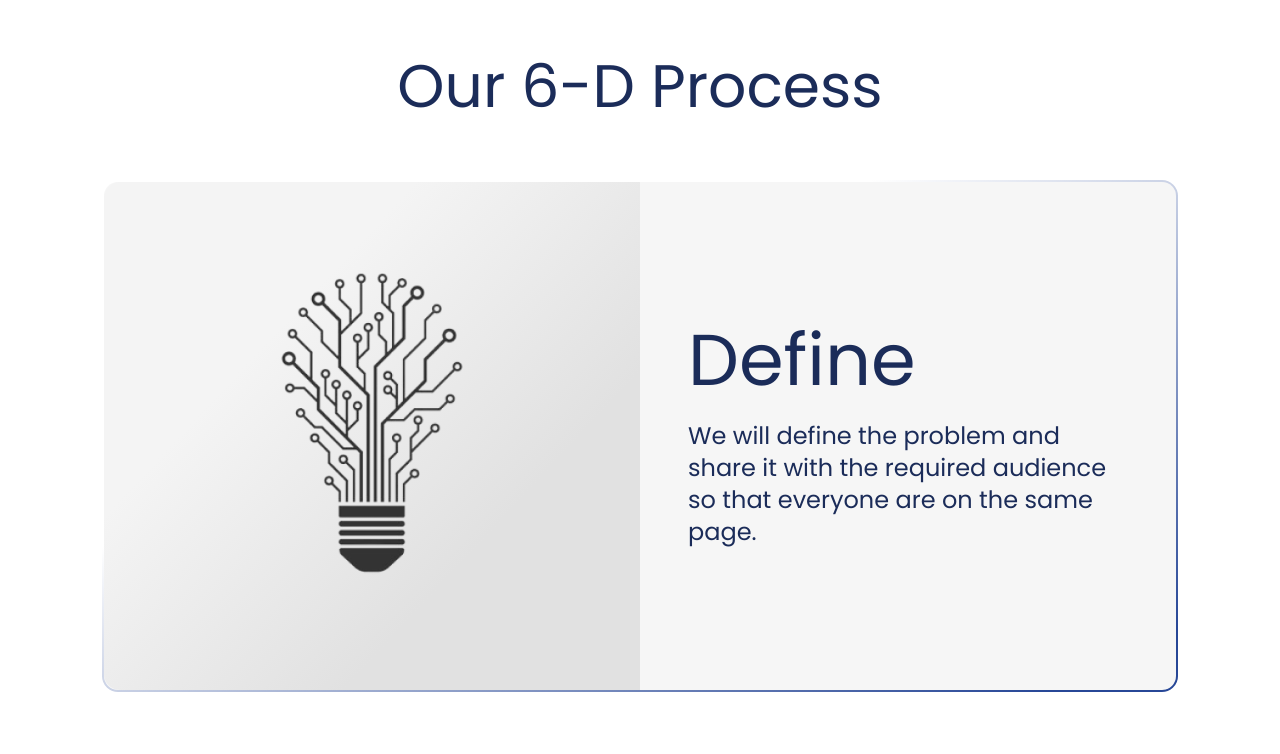
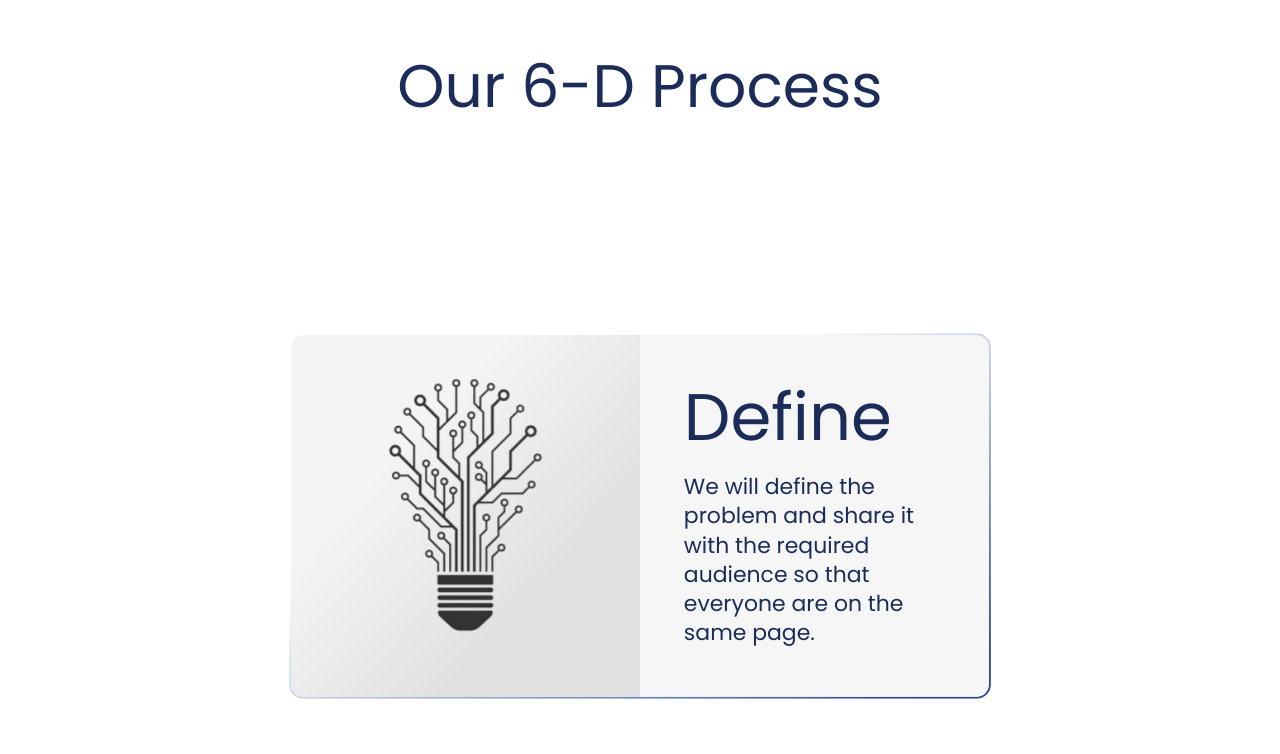
Before and after one commit to ajaykasturi/NeuSpaarX, a React (Vite) app in the folder frontend/: page /about in a window 1280 px wide. Shown: the part 860-1614 px from the top of the page. Built offline with nearby package versions, Linux system fonts and the light colour scheme.

Commit message:
Merge Stacked Cards

```diff
--- a/frontend/src/components/6DProcess/D6Card.jsx
+++ b/frontend/src/components/6DProcess/D6Card.jsx
@@ -1,10 +1,27 @@
-import React from "react";
+import React, { useRef } from "react";
+import { motion, useScroll, useTransform } from "framer-motion";
+function D6Card({ card, i, progress, targetScale, range }) {
+  const container = useRef(null);
+  const { scrollYProgress } = useScroll({
+    target: container,
+    offset: ["start end", "start start"],
+  });
 
-function D6Card({ card }) {
+  const scaleImg = useTransform(scrollYProgress, [0, 1], [2, 1]);
+  const scale = useTransform(progress, range, [1, targetScale]);
   return (
-    <div className="grid grid-cols-2 grid-rows-1 gradient-border rounded-2xl break-words [aspect-ratio: 75 / 32] h-[32rem] sticky top-36">
-      <div className="bg-D6Img rounded-l-2xl">
-        <img src={card.img} className="w-full h-full object-contain" />
+    <div
+      ref={container}
+      className="h-screen flex items-center justify-center sticky top-0"
+    >
+      <motion.div
+        style={{ position: "relative", top: `calc(-1% + ${i * 25}px)`, scale }}
+        className="grid grid-cols-2 grid-rows-1 gradient-border rounded-2xl break-words h-[25rem] w-[60%]"
+      >
+        <div className="bg-D6Img rounded-l-2xl relative overflow-hidden">
+          <motion.div style={{ scale: scaleImg }} className="w-full h-full">
+            <img src={card.img} className="w-full h-full object-cover" />
+          </motion.div>
         </div>
         <div className="flex flex-col gap-y-6 items-start justify-center p-12">
           <div className="text-[#1B2C59] font-Poppins text-7xl font-normal">
@@ -14,6 +31,7 @@ function D6Card({ card }) {
             {card.content}
           </div>
         </div>
+      </motion.div>
     </div>
   );
 }
--- a/frontend/src/components/6DProcess/D6Process.jsx
+++ b/frontend/src/components/6DProcess/D6Process.jsx
@@ -1,10 +1,11 @@
-import React from "react";
+import React, { useRef, useEffect, useState } from "react";
 import D6Card from "./D6Card";
 import defineImg from "../../assets/6DProcessImages/define.png";
 import developImg from "../../assets/6DProcessImages/develop.png";
 import designImg from "../../assets/6DProcessImages/design.png";
 import deployImg from "../../assets/6DProcessImages/deploy.png";
 import deliverImg from "../../assets/6DProcessImages/deliver.png";
+import { motion, useScroll, useTransform } from "framer-motion";
 function D6Process() {
   const config = [
     {
@@ -44,15 +45,49 @@ function D6Process() {
       img: deliverImg,
     },
   ];
+  const container = useRef(null);
+  const { scrollYProgress } = useScroll({
+    target: container,
+    offset: ["start start", "end end"],
+  });
+  const { scrollYProgress: headingScroll } = useScroll({
+    target: container,
+    offset: ["start end", "end center"],
+  });
+  const scale = useTransform(headingScroll, [0, 1], [1, 0]);
+  const [isVisible, setIsVisible] = useState(true);
+  useEffect(() => {
+    headingScroll.on("change", (e) => {
+      console.log(headingScroll.current);
+      headingScroll.current == 1
+        ? setIsVisible((prev) => false)
+        : setIsVisible(true);
+    });
+  }, []);
   return (
-    <div className="flex flex-col gap-y-16  mx-[8vw] my-16  relative">
-      <div className="text-[#1B2C59] text-6xl font-Poppins text-center sticky top-10">
+    <div className="flex flex-col gap-y-2 mt-16 ">
+      <motion.div
+        className="text-[#1B2C59] text-6xl font-Poppins text-center sticky top-20"
+        style={{
+          display: !isVisible ? "none" : "block",
+        }}
+      >
         Our 6-D Process
-      </div>
-      <div className="flex flex-col gap-y-16 relative">
-        {config.map((card, index) => (
-          <D6Card key={card.id} card={card} top={index} />
-        ))}
+      </motion.div>
+      <div className="flex flex-col gap-y-16" ref={container}>
+        {config.map((card, index) => {
+          const targetScale = 1 - (config.length - index) * 0.05;
+          return (
+            <D6Card
+              key={card.id}
+              card={card}
+              i={index}
+              range={[index * 0.25, 1]}
+              targetScale={targetScale}
+              progress={scrollYProgress}
+            />
+          );
+        })}
       </div>
     </div>
   );
--- a/frontend/src/components/WhyNeuSpaarx/WhyNeuSpaarx.jsx
+++ b/frontend/src/components/WhyNeuSpaarx/WhyNeuSpaarx.jsx
@@ -4,8 +4,8 @@ import Card from "./Card";
 import moto from "../../assets/images/whyneuspaaxmoto.png";
 function WhyNeuSpaarx() {
   return (
-    <div className="flex flex-col rounded-3xl my-8 items-center relative">
-      <div className="flex flex-col gap-y-16 bg-whyBg bg-no-repeat bg-cover px-16 py-20 rounded-3xl mt-52">
+    <div className="flex flex-col rounded-3xl mb-8 items-center relative">
+      <div className="flex flex-col gap-y-16 bg-whyBg bg-no-repeat bg-cover px-16 py-20 rounded-3xl">
         {/* <div className="flex flex-col w-full">
           <div className="text-[#1B2C59] text-5xl font-normal font-Poppins">
             Why NeuSpaarX?
--- a/frontend/src/index.css
+++ b/frontend/src/index.css
@@ -29,3 +29,17 @@
 .after-overlay::after {
   /* @apply right-0 bg-gradient-to-r from-transparent to-[#F5F5F5]; */
 }
+
+/* Hide scrollbar for Chrome, Safari and Opera */
+.no-scrollbar::-webkit-scrollbar {
+  display: none;
+}
+/* Hide scrollbar for IE, Edge and Firefox */
+.no-scrollbar {
+  -ms-overflow-style: none; /* IE and Edge */
+  scrollbar-width: none; /* Firefox */
+}
+html {
+  scroll-snap-type: y mandatory;
+  scroll-behavior: smooth;
+}
```
Lines whose indentation alone changed are shown as unchanged.
